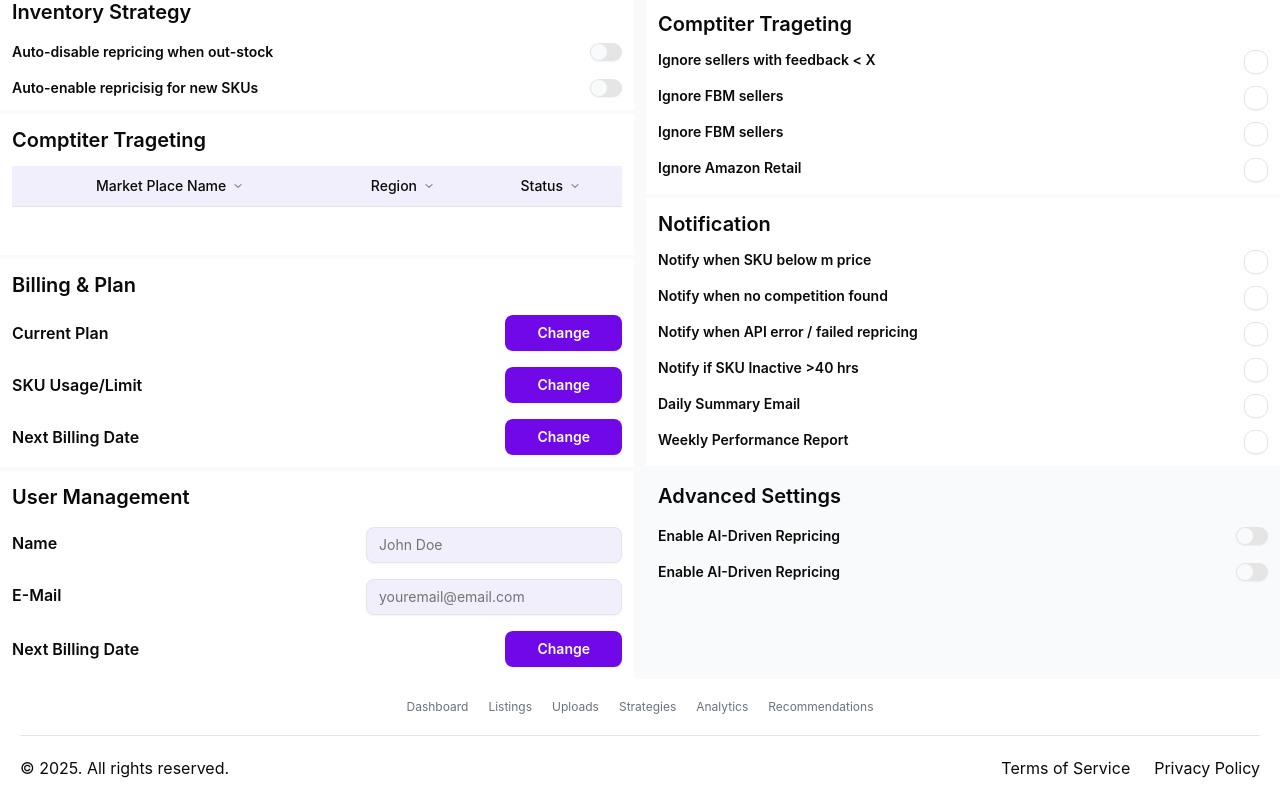
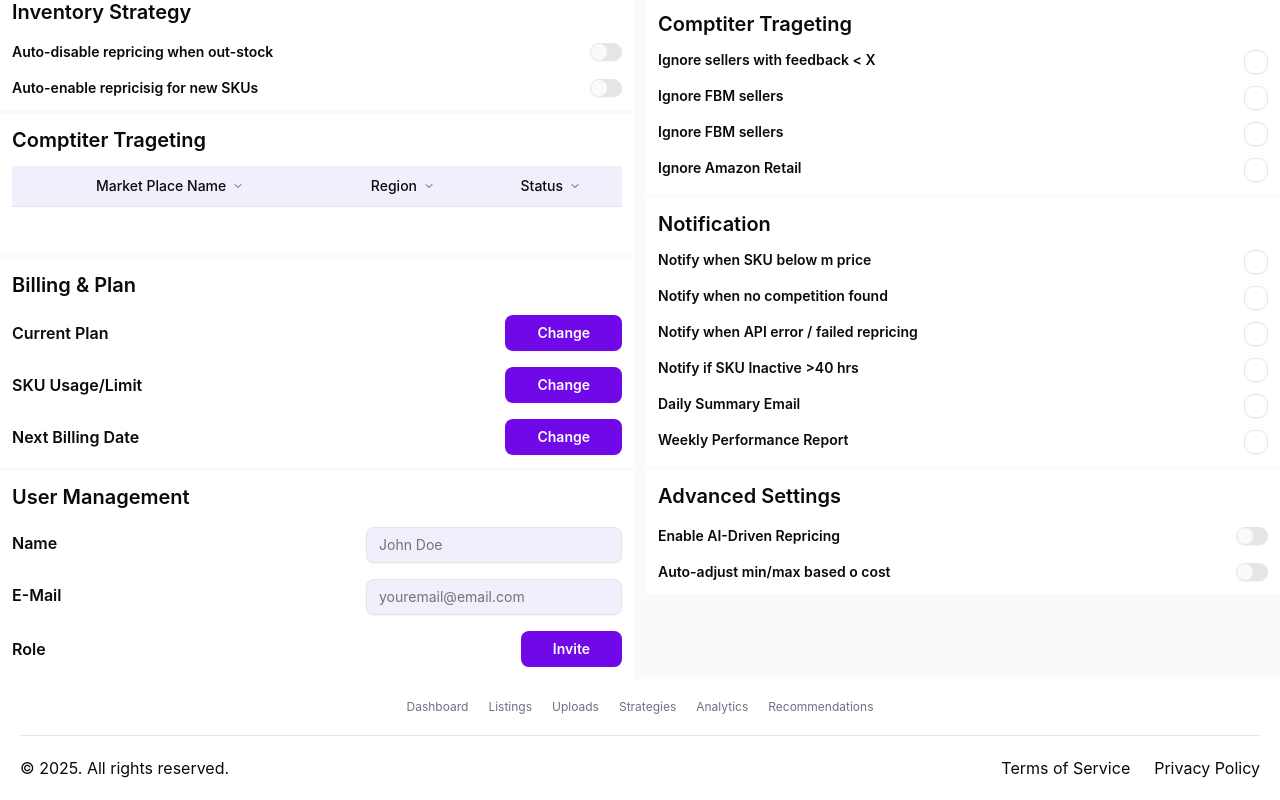
Before and after one commit to JosueValbuena/upwork-first, a React (Vite) app: page /dashboard/account-settings in a window 1280 px wide. Shown: the part 418-1218 px from the top of the page. Built offline with nearby package versions, Linux system fonts and the light colour scheme.

Commit message:
mejorado account settings

```diff
--- a/src/components/organism/advanced-settings-section/AdvancedSettingsSection.tsx
+++ b/src/components/organism/advanced-settings-section/AdvancedSettingsSection.tsx
@@ -2,7 +2,7 @@ import { SwitchLabel } from "@/components/molecules"
 
 const AdvancedSettingsSection = () => {
     return (
-        <div className="p-3 flex flex-col gap-3 background-secondary-customizedwhite mt-1">
+        <div className="p-3 flex flex-col gap-3 bg-background-secondary-customized mt-1">
             <p className="text-xl font-semibold">Advanced Settings</p>
 
             <SwitchLabel
@@ -12,7 +12,7 @@ const AdvancedSettingsSection = () => {
 
             <SwitchLabel
                 id="dvanced-settings-2"
-                label="Enable AI-Driven Repricing"
+                label="Auto-adjust min/max based o cost"
             />
         </div>
     )
--- a/src/components/organism/user-management-section/UserManagementSection.tsx
+++ b/src/components/organism/user-management-section/UserManagementSection.tsx
@@ -20,8 +20,8 @@ const UserManagementSection = () => {
             />
 
             <ButtonLabel
-                buttonText="Change"
-                label="Next Billing Date"
+                buttonText="Invite"
+                label="Role"
             />
         </div>
     )
```
